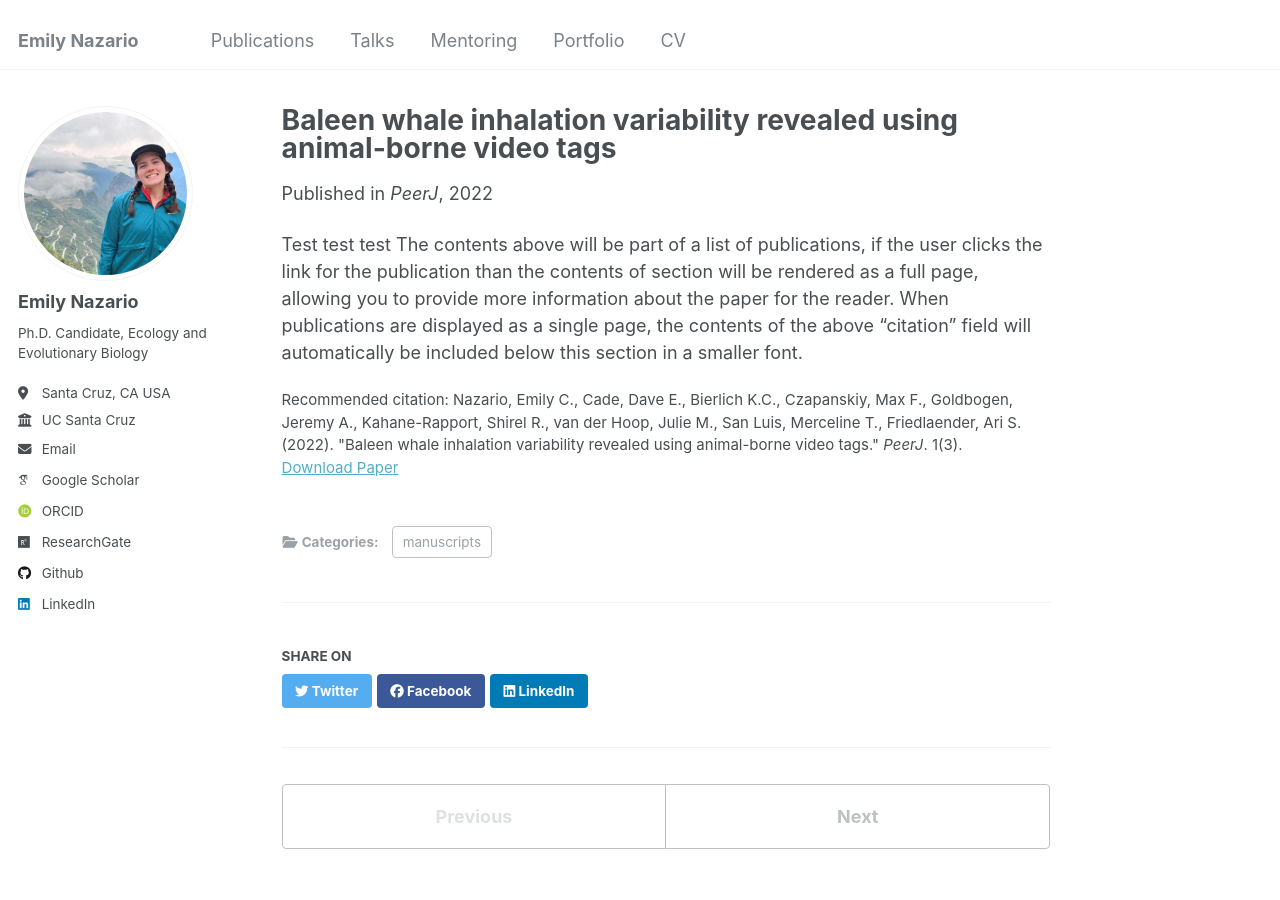
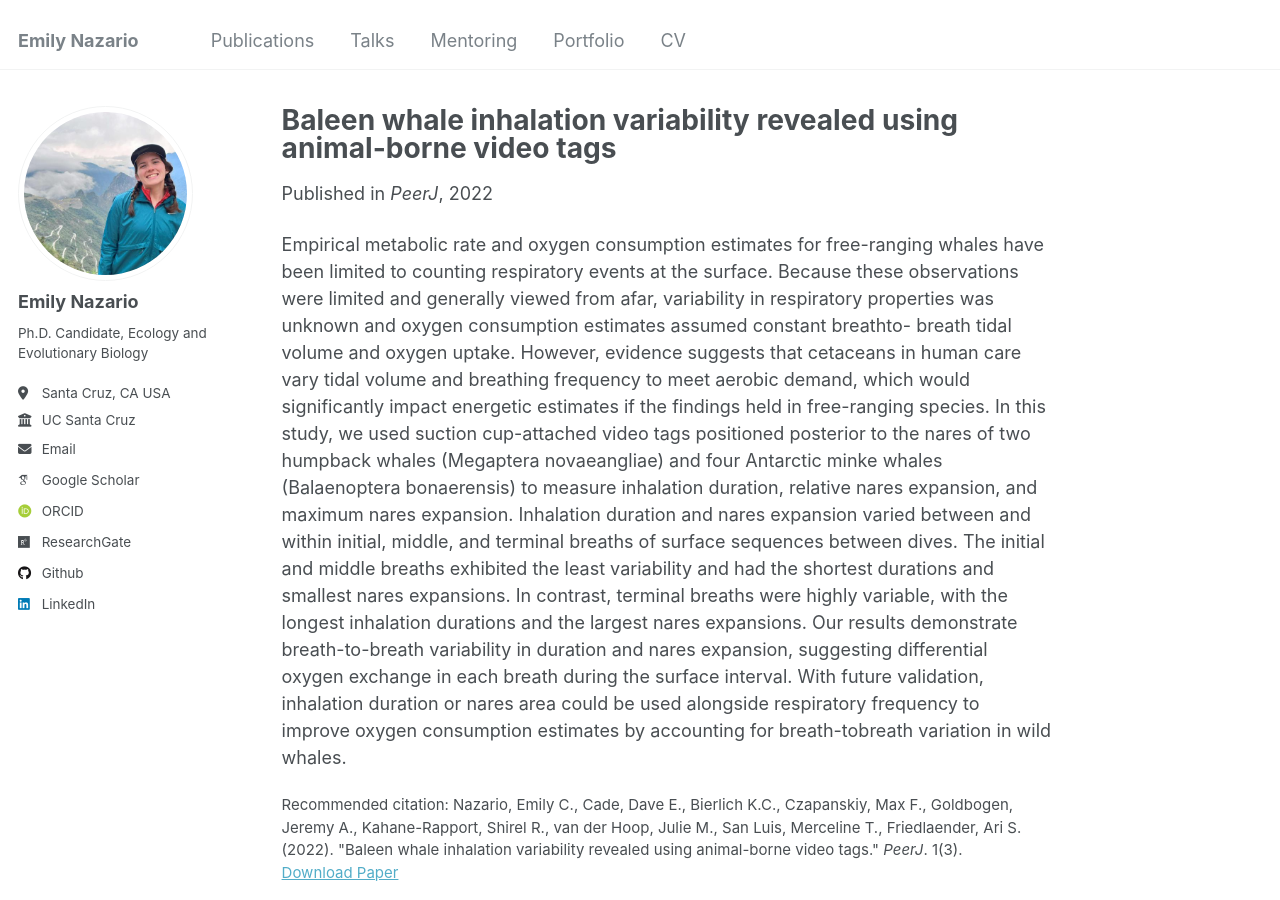
Before and after one commit to emilynazario/emilynazario.github.io, a Jekyll site: the page built from _publications/2022-07-20-nares.md, in a window 1280 px wide and 900 px high. Built offline with Jekyll 4.4.1, drawn with Linux system fonts in a browser that asks for light colours; some web fonts are replaced.

Commit message:
nares abstract

```diff
--- a/_publications/2022-07-20-nares.md
+++ b/_publications/2022-07-20-nares.md
@@ -3,11 +3,30 @@ title: "Baleen whale inhalation variability revealed using animal-borne video ta
 collection: publications
 category: manuscripts
 permalink: /publication/2022-07-20-nares
-excerpt: #'Baleen whale breath to breath variability observed from video recordings of inhalations.'
+excerpt: 'Baleen whale breath to breath variability observed from video recordings of inhalations.'
 date: 2022-07-20
 venue: 'PeerJ'
 paperurl: 'http://emilynazario.github.io/files/nazario_2022.pdf'
 citation: 'Nazario, Emily C., Cade, Dave E., Bierlich K.C., Czapanskiy, Max F., Goldbogen, Jeremy A., Kahane-Rapport, Shirel R., van der Hoop, Julie M., San Luis, Merceline T., Friedlaender, Ari S. (2022). &quot;Baleen whale inhalation variability revealed using animal-borne video tags.&quot; <i>PeerJ</i>. 1(3).'
 ---
 
-Test test test The contents above will be part of a list of publications, if the user clicks the link for the publication than the contents of section will be rendered as a full page, allowing you to provide more information about the paper for the reader. When publications are displayed as a single page, the contents of the above "citation" field will automatically be included below this section in a smaller font.
+Empirical metabolic rate and oxygen consumption estimates for free-ranging whales
+have been limited to counting respiratory events at the surface. Because these observations
+were limited and generally viewed from afar, variability in respiratory
+properties was unknown and oxygen consumption estimates assumed constant breathto-
+breath tidal volume and oxygen uptake. However, evidence suggests that cetaceans
+in human care vary tidal volume and breathing frequency to meet aerobic demand,
+which would significantly impact energetic estimates if the findings held in free-ranging
+species. In this study, we used suction cup-attached video tags positioned posterior
+to the nares of two humpback whales (Megaptera novaeangliae) and four Antarctic
+minke whales (Balaenoptera bonaerensis) to measure inhalation duration, relative nares
+expansion, and maximum nares expansion. Inhalation duration and nares expansion
+varied between and within initial, middle, and terminal breaths of surface sequences
+between dives. The initial and middle breaths exhibited the least variability and had the
+shortest durations and smallest nares expansions. In contrast, terminal breaths were
+highly variable, with the longest inhalation durations and the largest nares expansions.
+Our results demonstrate breath-to-breath variability in duration and nares expansion,
+suggesting differential oxygen exchange in each breath during the surface interval. With
+future validation, inhalation duration or nares area could be used alongside respiratory
+frequency to improve oxygen consumption estimates by accounting for breath-tobreath
+variation in wild whales.
```
